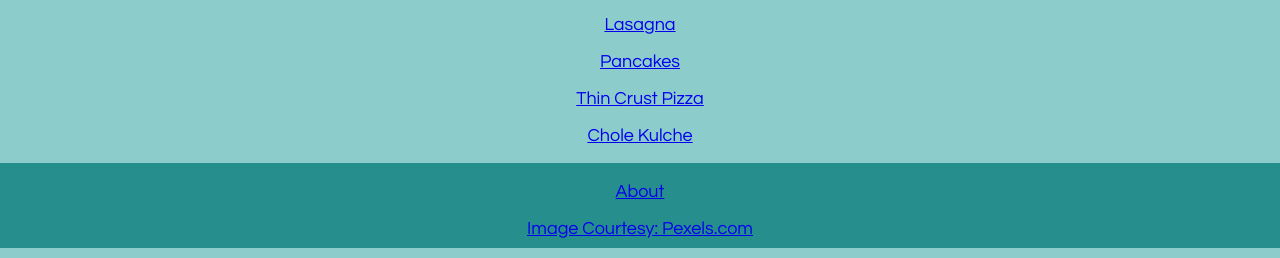
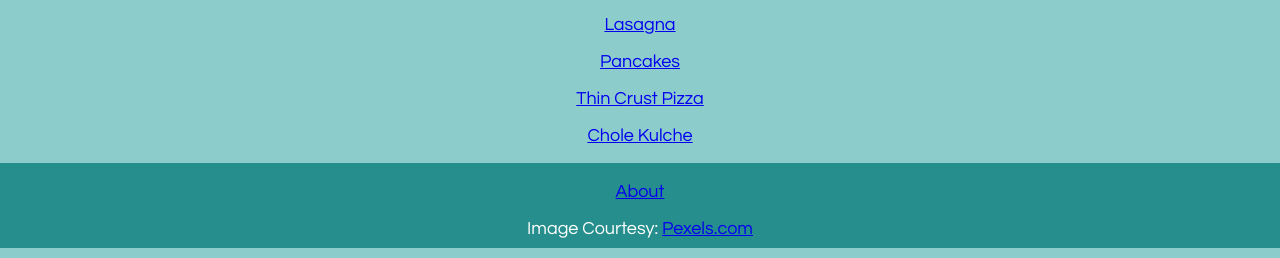
Before and after one commit to th3n00bd3v/odin-recipes, a plain HTML site: page index.html in a window 1280 px wide. Shown: the part 654-912 px from the top of the page. Drawn offline with Linux system fonts and the light colour scheme.

Commit message:
changed footer section

```diff
--- a/index.html
+++ b/index.html
@@ -31,7 +31,8 @@
         <p>
             <a href="https://www.theodinproject.com/about">About</a>
         </p>
-        <a href="https://www.pexels.com/photo/man-and-woman-wearing-black-and-white-striped-aprons-cooking-2696064/">Image Courtesy: Pexels.com</a>
+        Image Courtesy:
+        <a href="https://www.pexels.com/photo/man-and-woman-wearing-black-and-white-striped-aprons-cooking-2696064/">Pexels.com</a>
     </footer>
 
 
```
